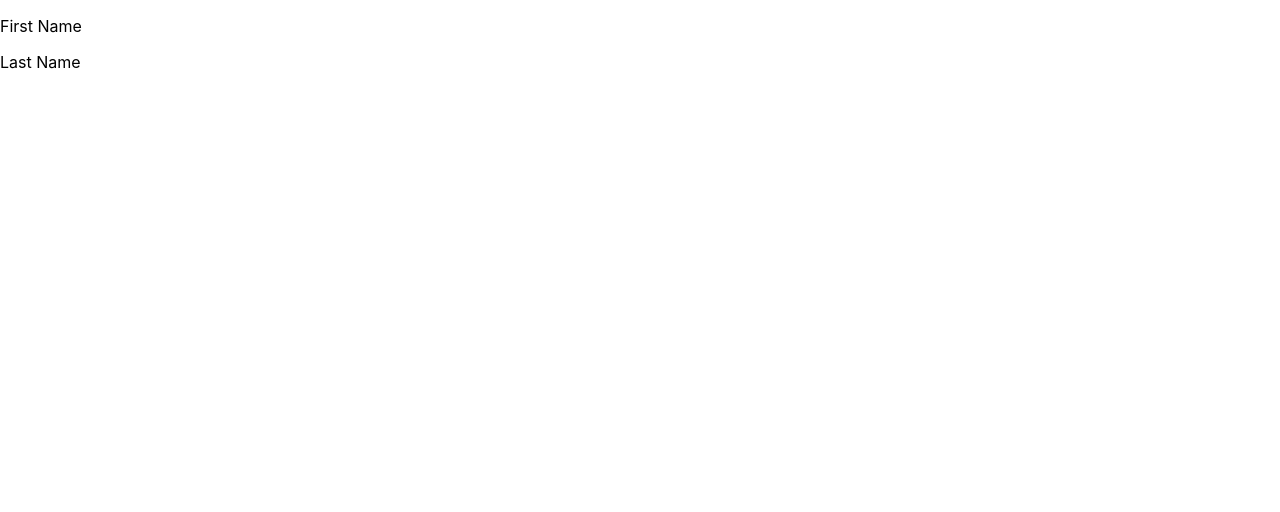
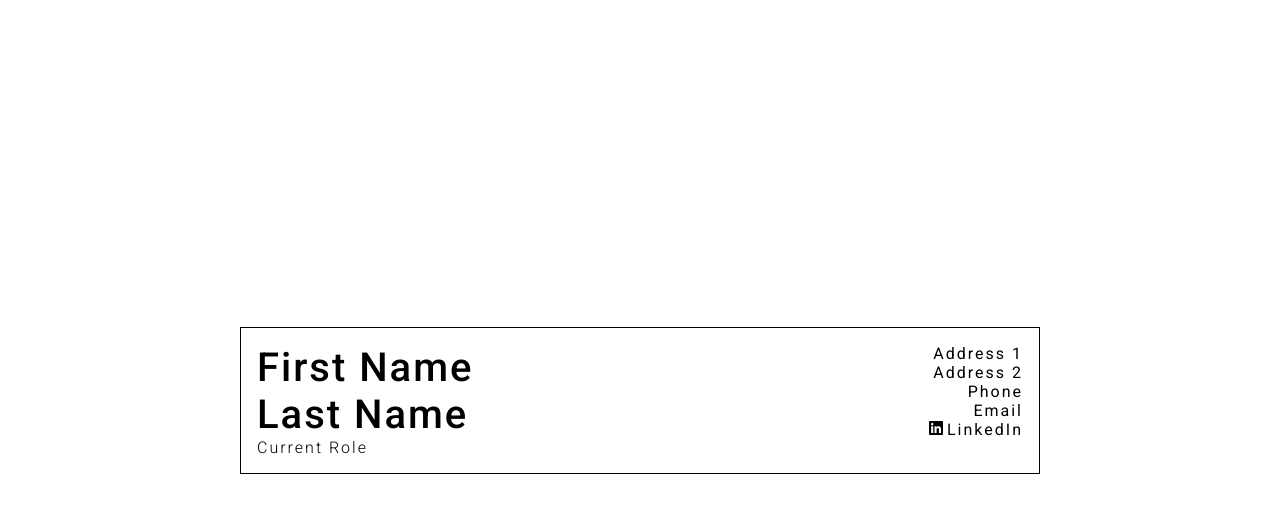
Before and after one commit to itsalexi/CV-Creator, a React (Create React App) app: page / in a window 1280 px wide. Shown: the top 512 px of the page. Built offline with nearby package versions, Linux system fonts and the light colour scheme.

Commit message:
Resume header finished

```diff
--- a/package.json
+++ b/package.json
@@ -4,6 +4,12 @@
     "homepage": "https://itsalexi.github.io/CV-Creator",
     "private": true,
     "dependencies": {
+        "@fortawesome/fontawesome": "^1.1.8",
+        "@fortawesome/fontawesome-free-solid": "^5.0.13",
+        "@fortawesome/fontawesome-svg-core": "^6.1.2",
+        "@fortawesome/free-brands-svg-icons": "^6.1.2",
+        "@fortawesome/free-solid-svg-icons": "^6.1.2",
+        "@fortawesome/react-fontawesome": "^0.2.0",
         "@testing-library/jest-dom": "^5.16.5",
         "@testing-library/react": "^13.3.0",
         "@testing-library/user-event": "^13.5.0",
--- a/src/App.css
+++ b/src/App.css
@@ -0,0 +1,18 @@
+.App {
+    display: flex;
+    align-items: center;
+    justify-content: center;
+    height: 100vh;
+}
+
+.cv-header {
+    display: flex;
+    justify-content: space-between;
+}
+
+.resume {
+    border: 1px solid black;
+    height: auto;
+    width: 50em;
+    padding: 1em;
+}
--- a/src/App.js
+++ b/src/App.js
@@ -1,15 +1,22 @@
 import './App.css';
-import TextField from './components/TextField/TextField';
+// import TextField from './components/TextField/TextField';
+import NameInfo from './components/NameInfo/NameInfo';
+import PersonalInfo from './components/PersonalInfo/PersonalInfo';
+import { Component } from 'react';
 
-function App() {
-    return (
-        <div className="App">
-            <div className="name">
-                <TextField className="firstName" text="First Name" />
-                <TextField className="lastName" text="Last Name" />
+class App extends Component {
+    render() {
+        return (
+            <div className="App">
+                <div className="resume">
+                    <div className="cv-header">
+                        <NameInfo />
+                        <PersonalInfo />
+                    </div>
+                </div>
             </div>
-        </div>
-    );
+        );
+    }
 }
 
 export default App;
--- /dev/null
+++ b/src/components/NameInfo/NameInfo.css
@@ -0,0 +1,9 @@
+#firstName,
+#lastName {
+    font-weight: 500;
+    font-size: 2.5em;
+}
+
+#currentRole {
+    font-weight: 300;
+}
--- /dev/null
+++ b/src/components/NameInfo/NameInfo.js
@@ -0,0 +1,21 @@
+import { Component } from 'react';
+import TextField from '../TextField/TextField';
+import './NameInfo.css';
+
+class NameInfo extends Component {
+    render() {
+        return (
+            <div className="name-info">
+                <TextField id="firstName" className="left" text="First Name" />
+                <TextField id="lastName" className="left" text="Last Name" />
+                <TextField
+                    id="currentRole"
+                    className="left"
+                    text="Current Role"
+                />
+            </div>
+        );
+    }
+}
+
+export default NameInfo;
--- /dev/null
+++ b/src/components/PersonalInfo/PersonalInfo.css
@@ -0,0 +1,3 @@
+.personal-info .text {
+    text-align: right;
+}
--- /dev/null
+++ b/src/components/PersonalInfo/PersonalInfo.js
@@ -0,0 +1,34 @@
+import { Component } from 'react';
+import TextField from '../TextField/TextField';
+import './PersonalInfo.css';
+
+class PersonalInfo extends Component {
+    render() {
+        return (
+            <div className="personal-info">
+                <TextField id="address1" className="right" text="Address 1" />
+                <TextField id="address2" className="right" text="Address 2" />
+                <TextField
+                    id="phone"
+                    className="right"
+                    icon="phone"
+                    text="Phone"
+                />
+                <TextField
+                    id="email"
+                    className="right"
+                    icon="envelope"
+                    text="Email"
+                />
+                <TextField
+                    id="email"
+                    className="right"
+                    icon={['fab', 'linkedin']}
+                    text="LinkedIn"
+                />
+            </div>
+        );
+    }
+}
+
+export default PersonalInfo;
--- /dev/null
+++ b/src/components/TextField/TextField.css
@@ -0,0 +1,9 @@
+.text-field {
+    display: flex;
+    gap: 0.25em;
+}
+
+.text-field.right {
+    justify-content: flex-end;
+    width: 100%;
+}
--- a/src/components/TextField/TextField.js
+++ b/src/components/TextField/TextField.js
@@ -1,5 +1,6 @@
 import { Component } from 'react';
-
+import { FontAwesomeIcon } from '@fortawesome/react-fontawesome';
+import './TextField.css';
 class TextField extends Component {
     constructor(props) {
         super(props);
@@ -31,20 +32,43 @@
     };
 
     render() {
-        const { className } = this.props;
+        const { id, className, icon } = this.props;
         const { editing, text } = this.state;
-
         if (!editing) {
+            if (icon) {
                 return (
-                <div>
-                    <p className={className} onClick={this.switchMode}>
+                    <div className={`text-field ${className}`}>
+                        <FontAwesomeIcon icon={icon} />
+                        <p id={id} className="text" onClick={this.switchMode}>
                             {text}
                         </p>
                     </div>
                 );
             } else {
                 return (
-                <div>
+                    <div className={`text-field ${className}`}>
+                        <p id={id} className="text" onClick={this.switchMode}>
+                            {text}
+                        </p>
+                    </div>
+                );
+            }
+        } else {
+            if (icon) {
+                return (
+                    <div className={`text-field ${className}`}>
+                        <FontAwesomeIcon icon={icon} />
+                        <input
+                            type="text"
+                            value={text}
+                            onKeyDown={this.handleEnter}
+                            onChange={this.handleChange}
+                        ></input>
+                    </div>
+                );
+            } else {
+                return (
+                    <div className={`text-field ${className}`}>
                         <input
                             type="text"
                             value={text}
@@ -56,5 +80,6 @@
             }
         }
     }
+}
 
 export default TextField;
--- a/src/index.css
+++ b/src/index.css
@@ -1,13 +1,12 @@
-body {
-  margin: 0;
-  font-family: -apple-system, BlinkMacSystemFont, 'Segoe UI', 'Roboto', 'Oxygen',
-    'Ubuntu', 'Cantarell', 'Fira Sans', 'Droid Sans', 'Helvetica Neue',
-    sans-serif;
-  -webkit-font-smoothing: antialiased;
-  -moz-osx-font-smoothing: grayscale;
+@import url('https://fonts.googleapis.com/css2?family=Roboto:wght@300;400;500;700&display=swap');
+
+* {
+    font-family: 'Roboto', sans-serif;
+    margin: 0;
+    padding: 0;
+    box-sizing: border-box;
 }
 
-code {
-  font-family: source-code-pro, Menlo, Monaco, Consolas, 'Courier New',
-    monospace;
+p {
+    letter-spacing: 2px;
 }
--- a/src/index.js
+++ b/src/index.js
@@ -2,6 +2,11 @@
 import ReactDOM from 'react-dom/client';
 import './index.css';
 import App from './App';
+import { library } from '@fortawesome/fontawesome-svg-core';
+import { fas } from '@fortawesome/fontawesome-free-solid';
+import { fab } from '@fortawesome/free-brands-svg-icons';
+
+library.add(fab);
 
 const root = ReactDOM.createRoot(document.getElementById('root'));
 root.render(
```
Also changed, not shown: 1 other file (tests, documents, lock files or other folders). Lines whose indentation alone changed are shown as unchanged.
